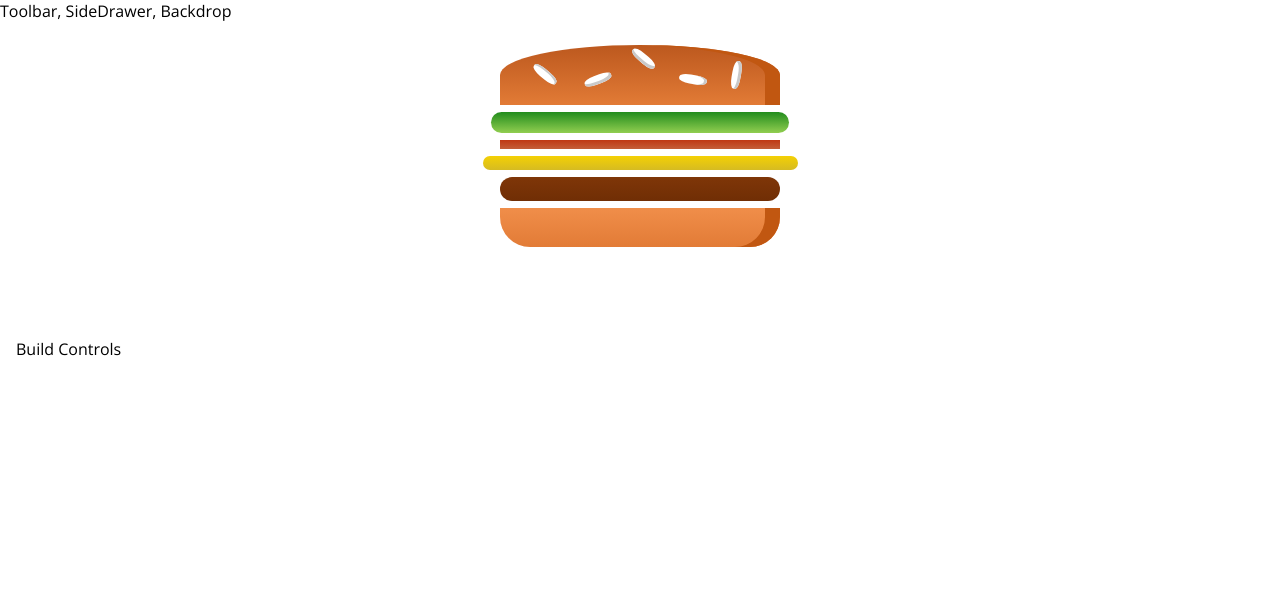
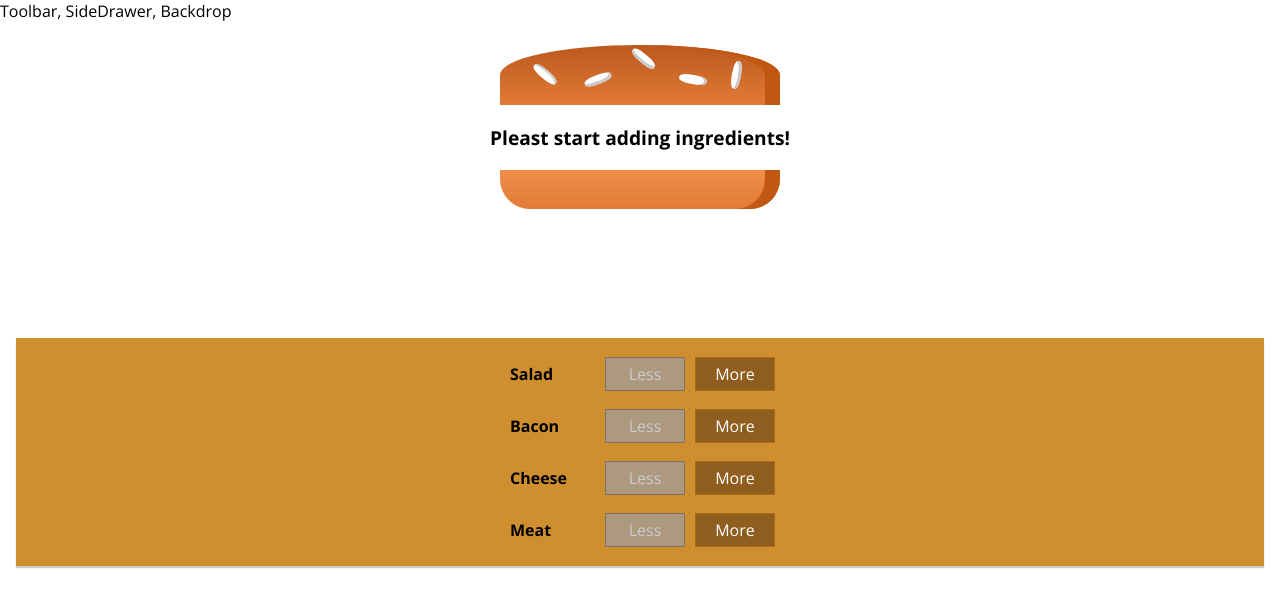
Before and after one commit to johnny055279/Burger_Builder, a React (Create React App) app: page / in a window 1280 px wide. Shown: the top 606 px of the page. Built offline with nearby package versions, Linux system fonts and the light colour scheme.

Commit message:
Burger ingredients control

```diff
--- /dev/null
+++ b/src/components/Burger/BuildControls/BuildControl/BuildControl.js
@@ -0,0 +1,12 @@
+import React from 'react';
+import classes from './BuildControl.module.css'
+
+const buildControl = (props) => (
+    <div className = {classes.BuildControl}>
+        <div className = {classes.Label}>{props.label}</div>
+        <button className = {classes.Less} onClick = {props.removeIngredients} disabled = {props.disableBtn}>Less</button>
+        <button className = {classes.More} onClick = {props.addIngredients}>More</button>
+    </div>
+);
+
+export default buildControl
--- /dev/null
+++ b/src/components/Burger/BuildControls/BuildControl/BuildControl.module.css
@@ -0,0 +1,56 @@
+.BuildControl {
+    display: flex;
+    justify-content: space-between;
+    align-items: center;
+    margin: 5px 0;
+}
+
+.BuildControl button {
+    display: block;
+    font: inherit;
+    padding: 5px;
+    margin: 0 5px;
+    width: 80px;
+    border: 1px solid #AA6817;
+    cursor: pointer;
+    outline: none;
+}
+
+.BuildControl button:disabled {
+    background-color: #AC9980;
+    border: 1px solid #7E7365;
+    color: #ccc;
+    cursor: default;
+}
+
+.BuildControl button:hover:disabled {
+    background-color: #AC9980;
+    color: #ccc;
+    cursor: not-allowed;
+}
+
+.Label {
+    padding: 10px;
+    font-weight: bold;
+    width: 80px;
+}
+
+.BuildControl .Less {
+    background-color: #D39952;
+    color: white;
+}
+
+.BuildControl .More {
+    background-color: #8F5E1E;
+    color: white;
+}
+
+.BuildControl .Less:hover, .BuildControl .Less:active {
+    background-color: #DAA972;
+    color: white;
+}
+
+.BuildControl .More:hover,.BuildControl .More:active {
+    background-color: #99703F;
+    color: white;
+}
--- /dev/null
+++ b/src/components/Burger/BuildControls/BuildControls.js
@@ -0,0 +1,24 @@
+import React from 'react';
+import classes from './BuildControls.module.css';
+import BuildControl from './BuildControl/BuildControl';
+
+const controls = [
+    { label: 'Salad', type: 'salad'},
+    { label: 'Bacon', type: 'bacon'},
+    { label: 'Cheese', type: 'cheese'},
+    { label: 'Meat', type: 'meat'},
+];
+
+const buildControls = (props) => (
+    <div className = {classes.BuildControls}>
+        {controls.map(ctrl => (
+            <BuildControl key = {ctrl.label}
+                          label = {ctrl.label}
+                          addIngredients = {() => props.ingredientAdd(ctrl.type)}
+                          removeIngredients = {() => props.ingredientRemove(ctrl.type)}
+                          disableBtn = {props.disableButton[ctrl.type]}/>
+        ))}
+    </div>
+);
+
+export default buildControls
--- /dev/null
+++ b/src/components/Burger/BuildControls/BuildControls.module.css
@@ -0,0 +1,10 @@
+.BuildControls{
+    width: 100%;
+    background-color: #CF8F2E;
+    display: flex;
+    flex-flow: column;
+    align-items: center;
+    box-shadow: 0 2px 1px #CCC;
+    margin: auto;
+    padding: 10px 0;
+}
--- a/src/components/Burger/Burger.js
+++ b/src/components/Burger/Burger.js
@@ -10,7 +10,7 @@
     // ingredientsKey means meat, bacon, salad...etc, not the value.
     // map() executes a function on each element in the input array.
 
-    const transformIngredients = Object.keys(props.ingredients).map(ingredientsKey => {
+    let transformIngredients = Object.keys(props.ingredients).map(ingredientsKey => {
 
         // Transform this string value into an array with many elements.
         // Array gives a length which should be the amount of the ingredients.
@@ -20,7 +20,15 @@
         return [...Array(props.ingredients[ingredientsKey])].map((_, index) => {
             return <BurgerIngredient key = {ingredientsKey + index} type = {ingredientsKey}/>;
         });
-    });
+
+        // reudce(previousValue, currentValue) allows us to transform an array into something else
+        // Use concat to combine array
+
+    }).reduce((arr, el) => {return arr.concat(el)}, []);
+
+    if (transformIngredients.length === 0) {
+        transformIngredients = <p>Pleast start adding ingredients!</p>
+    }
 
     console.log(transformIngredients);
 
--- a/src/components/Burger/Burger.module.css
+++ b/src/components/Burger/Burger.module.css
@@ -4,7 +4,8 @@
     height: 250px;
     overflow: auto;
     font-weight: bold;
-    font-size: 1.2rem;
+    font-size: 1.2em;
+    text-align: center;
 }
 
 
--- a/src/containers/BurgerBuilder/BurgerBuilder.js
+++ b/src/containers/BurgerBuilder/BurgerBuilder.js
@@ -1,22 +1,75 @@
 import React, {Component} from 'react';
 import Burger from '../../components/Burger/Burger';
+import BuildControls from '../../components/Burger/BuildControls/BuildControls'
+
+
+// Set the prices of ingredients
+const INGREDIENT_PRICES = {
+    salad: 0.5,
+    cheese: 0.4,
+    meat: 1.3,
+    bacon: 0.6,
+};
 
 class BurgerBuilder extends Component {
 
     state = {
         ingredients: {
-            salad: 1,
-            bacon: 1,
-            cheese: 1,
-            meat: 1
-        }
+            salad: 0,
+            bacon: 0,
+            cheese: 0,
+            meat: 0
+        },
+        totalPrice: 4
     }
 
+    addIngredientsHandler = (type) => {
+        const oldCount = this.state.ingredients[type];
+        const updatedCount = oldCount + 1;
+        const updatedIngredients = {
+            ...this.state.ingredients
+        };
+        updatedIngredients[type] = updatedCount;
+        const priceAddition = INGREDIENT_PRICES[type];
+        const newPrice = this.state.totalPrice + priceAddition;
+        this.setState({totalPrice: newPrice, ingredients: updatedIngredients});
+    }
+
+    removeIngredientsHandler = (type) => {
+        const oldCount = this.state.ingredients[type];
+
+        // Avoid minus count which cause error(because cant create a nagative length array).
+        if (oldCount <=0){
+            return;
+        }
+        const updatedCount = oldCount - 1;
+        const updatedIngredients = {
+            ...this.state.ingredients
+        };
+        updatedIngredients[type] = updatedCount;
+        const priceDeduction = INGREDIENT_PRICES[type];
+        const newPrice = this.state.totalPrice - priceDeduction;
+        this.setState({totalPrice: newPrice, ingredients: updatedIngredients});
+    }
+
+
     render() {
+
+        // Check the counts of ingredients to disable button.
+        const disabledInfo = {
+            ...this.state.ingredients
+        };
+        for (let key in disabledInfo) {
+            disabledInfo[key] = disabledInfo[key] <= 0 // return boolean
+        }
+
+        // {salad: true, meat: false, ...etc}
         return (
             <>
             <Burger ingredients={this.state.ingredients}/>
-            <div>Build Controls</div>
+            <BuildControls ingredientAdd={this.addIngredientsHandler}
+                           ingredientRemove = {this.removeIngredientsHandler}
+                           disableButton = {disabledInfo}/>
             </>
         );
     }
```
